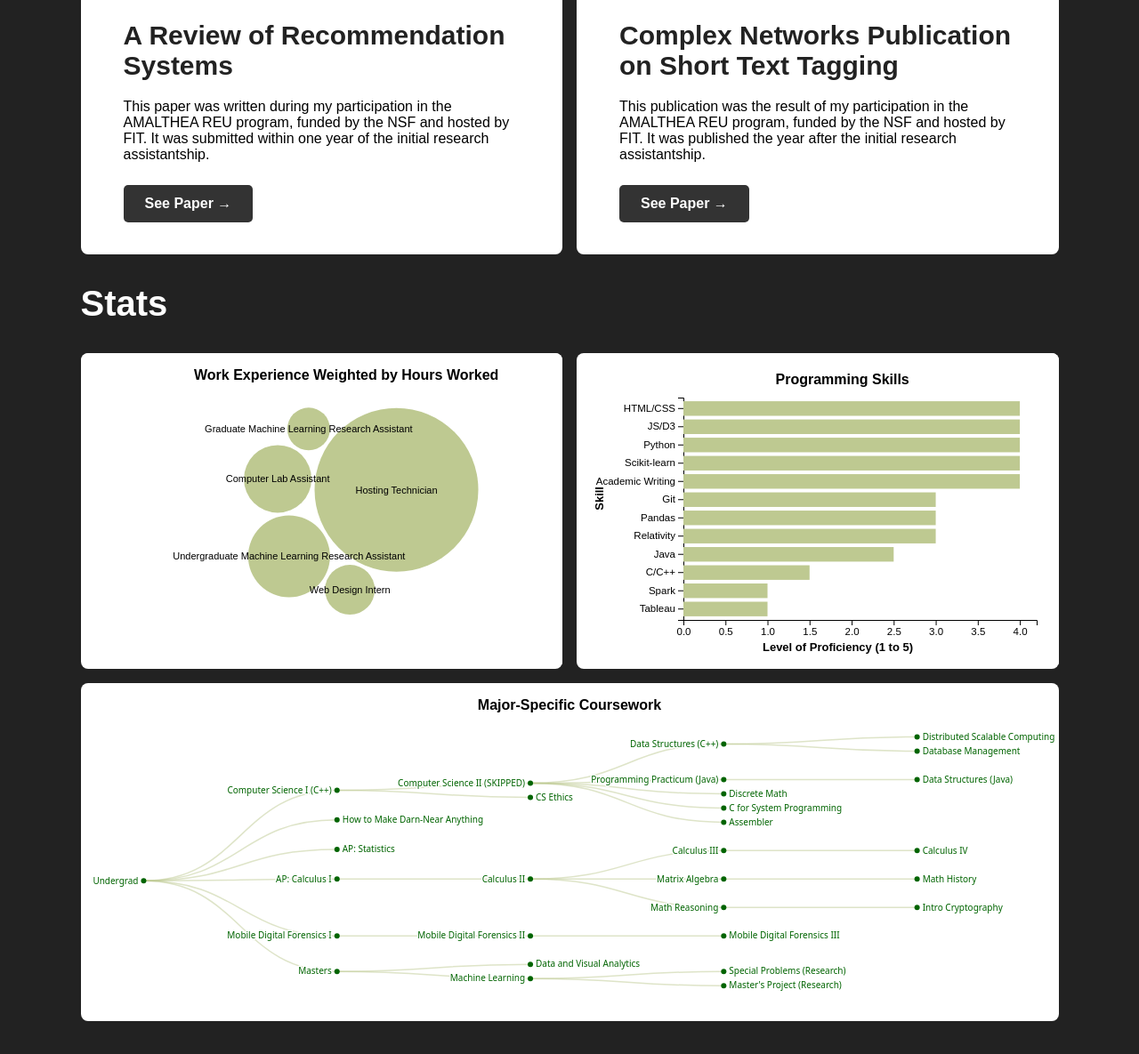
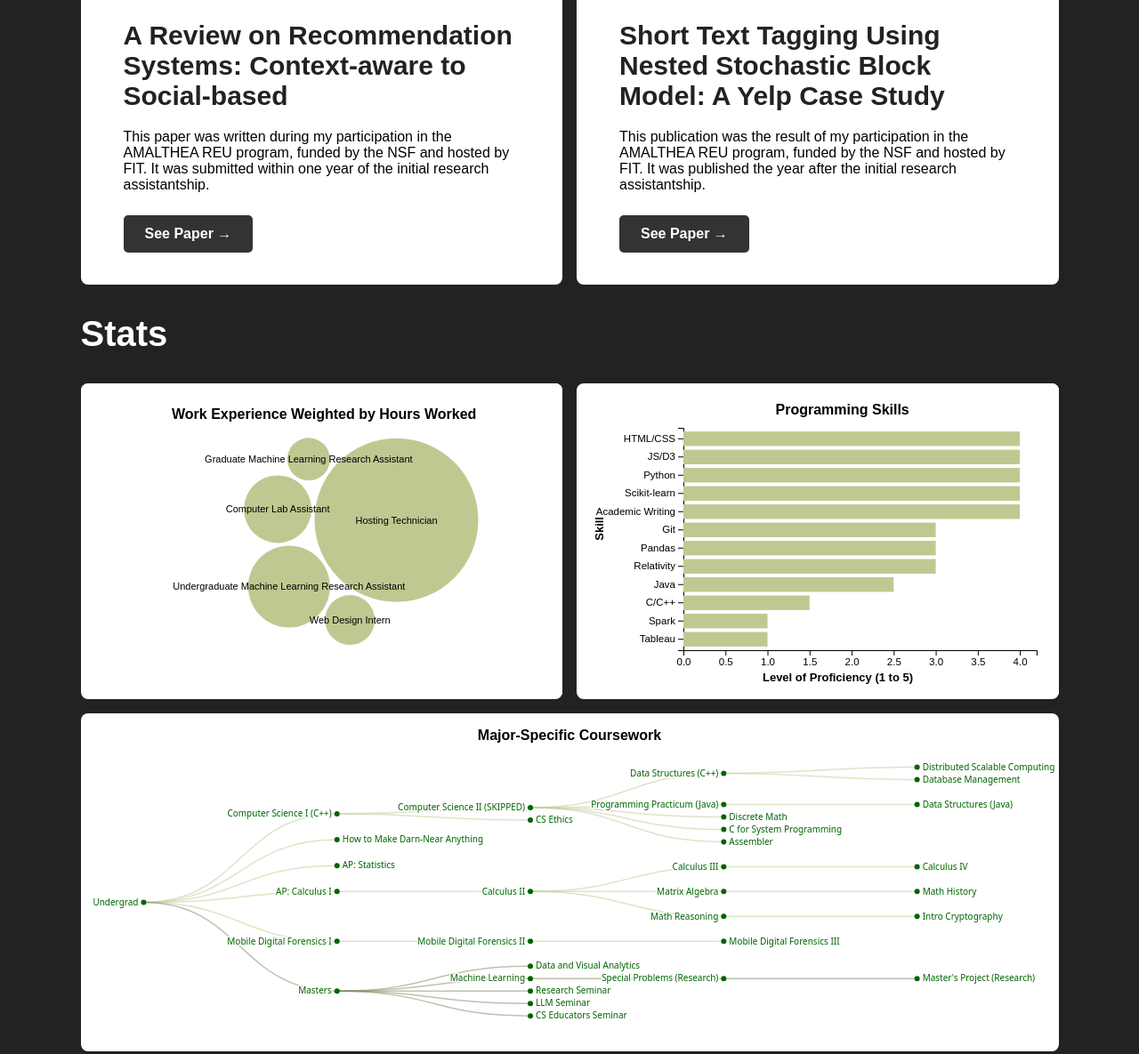
Before and after one commit to KaileyCozart/KaileyCozart.github.io, a plain HTML site: page index.html in a window 1280 px wide. Shown: the part 1495-2680 px from the top of the page at 89% size. Drawn offline with Linux system fonts and the light colour scheme; files whose address does not match are found by name.

Commit message:
Updating tree and publication names.

```diff
--- a/index.html
+++ b/index.html
@@ -93,7 +93,7 @@
                 <div class="grid-div">
                     <div class="card"><img class="card-photos" src="images/card-photo-7.jpg">
                       <div class="card-content">
-                        <h1 class="card-header-text">A Review of Recommendation Systems</h1>
+                        <h1 class="card-header-text">A Review on Recommendation Systems: Context-aware to Social-based</h1>
                         <p class="card-paragraph-text">This paper was written during my participation in the AMALTHEA REU program, funded by the NSF and hosted by FIT. It was submitted within one year of the initial research assistantship.</p>
                         <a href="https://arxiv.org/abs/1811.11866" target="_blank"><button class="card-buttons">See Paper <span>&rarr;</span></button></a>
                       </div>
@@ -102,7 +102,7 @@
                 <div class="grid-div">
                     <div class="card"><img class="card-photos" src="images/card-photo-2.jpg">
                       <div class="card-content">
-                        <h1 class="card-header-text">Complex Networks Publication on Short Text Tagging</h1>
+                        <h1 class="card-header-text">Short Text Tagging Using Nested Stochastic Block Model: A Yelp Case Study</h1>
                         <p class="card-paragraph-text">This publication was the result of my participation in the AMALTHEA REU program, funded by the NSF and hosted by FIT. It was published the year after the initial research assistantship.</p>
                         <a href="https://link.springer.com/chapter/10.1007/978-3-030-36687-2_68" target="_blank"><button class="card-buttons">See Paper <span>&rarr;</span></button></a>
                       </div>
@@ -222,9 +222,18 @@
                     height: 300,
                     marks: [
                         Plot.tree(root.descendants(), {
-                        path: (node) => node.ancestors().reverse().map(({ data: { id } }) => id).join("|"),
-                        delimiter: "|",
-                        stroke: "var(--tree-line-color)",
+                            path: (node) => node.ancestors().reverse().map(({ data: { id } }) => id).join("|"),
+                            delimiter: "|",
+                            stroke: (node) => {
+                                if (node.data.data.value < 500) {
+                                    return "var(--tree-line-color-undergrad)"
+                                }
+                                else if (node.data.id === "Masters" && node.parent?.data.id === "Undergrad") {
+                                    return "var(--tree-line-color-masters)"
+                                } else {
+                                    return "var(--tree-line-color-masters)"
+                                }
+                            },
                             fill: (node) => { // Set fill based on level
                                 if(node !== undefined) {
                                     if (node.data.data.value == 0) {
@@ -268,8 +277,8 @@
                 bubbleChartSvg.append("text")
                     .text("Work Experience Weighted by Hours Worked")
                     .attr("class", "title")
-                    .attr("x", width / 2 - 350)
-                    .attr("y", 30)
+                    .attr("x", width / 2 - 375)
+                    .attr("y", 40)
 
                 // [2] Create Simulation
                 var simulation = d3.forceSimulation(bubbleChartData)
--- a/styles.css
+++ b/styles.css
@@ -9,7 +9,8 @@
     --bar-active-color: darkgreen;
     --bubble-default-color: #bec991;
     --bubble-active-color: darkgreen;
-    --tree-line-color: #bec991;
+    --tree-line-color-undergrad: #bec991;
+    --tree-line-color-masters: #7d8560;
     --tree-undergrad-color: darkgreen;
     --tree-100-color: darkgreen;
     --tree-200-color: darkgreen;
--- a/tree-data-2.json
+++ b/tree-data-2.json
@@ -28,5 +28,8 @@
     { "id": "Data and Visual Analytics", "parentId": "Masters", "value": 600 },
     { "id": "Machine Learning", "parentId": "Masters", "value": 700 },
     { "id": "Special Problems (Research)", "parentId": "Machine Learning", "value": 800 },
-    { "id": "Master's Project (Research)", "parentId": "Machine Learning", "value": 600 }
+    { "id": "Master's Project (Research)", "parentId": "Special Problems (Research)", "value": 600 },
+    { "id": "Research Seminar", "parentId": "Masters", "value": 800 },
+    { "id": "LLM Seminar", "parentId": "Masters", "value": 800 },
+    { "id": "CS Educators Seminar", "parentId": "Masters", "value": 800 }
 ]
```
